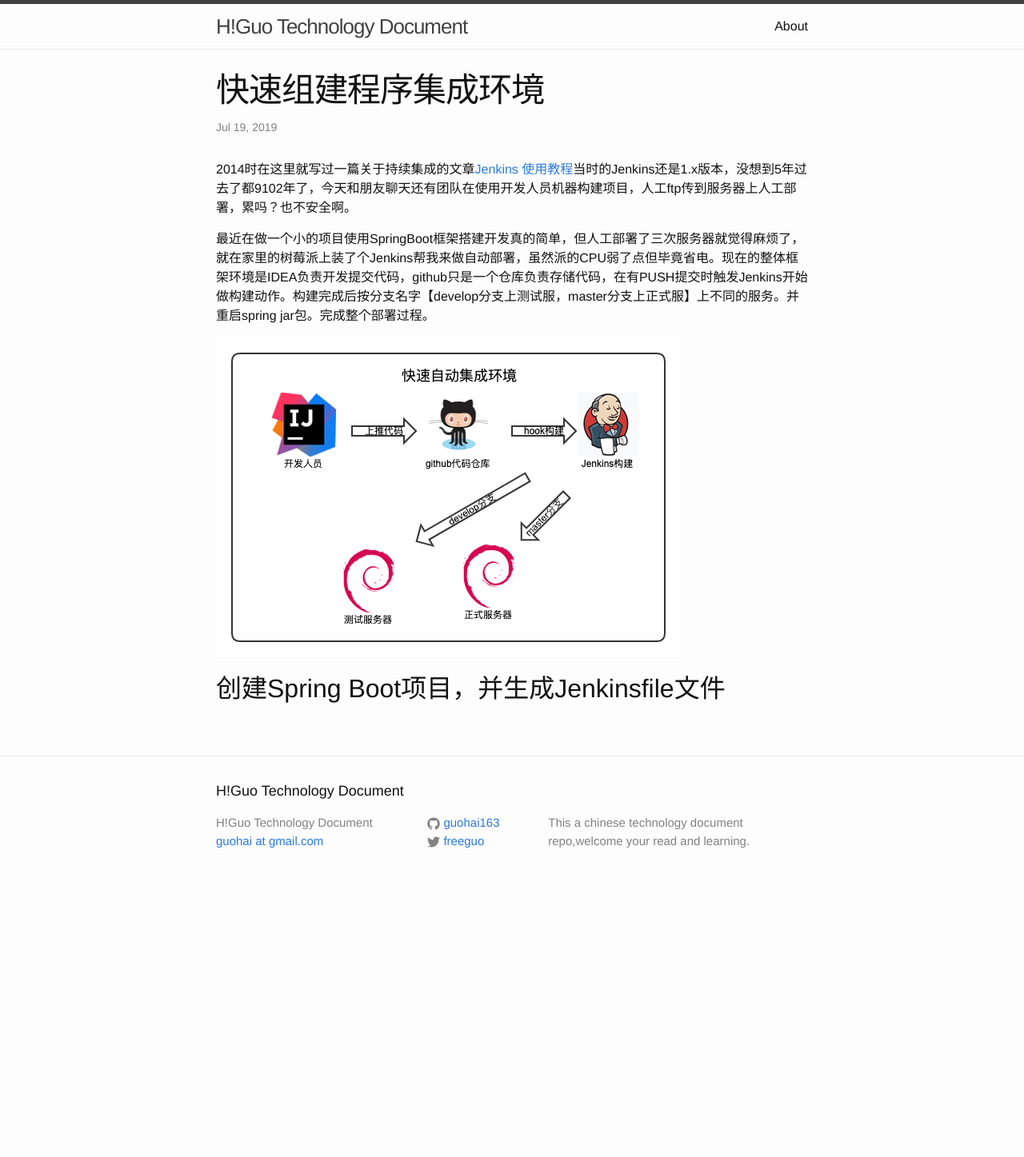
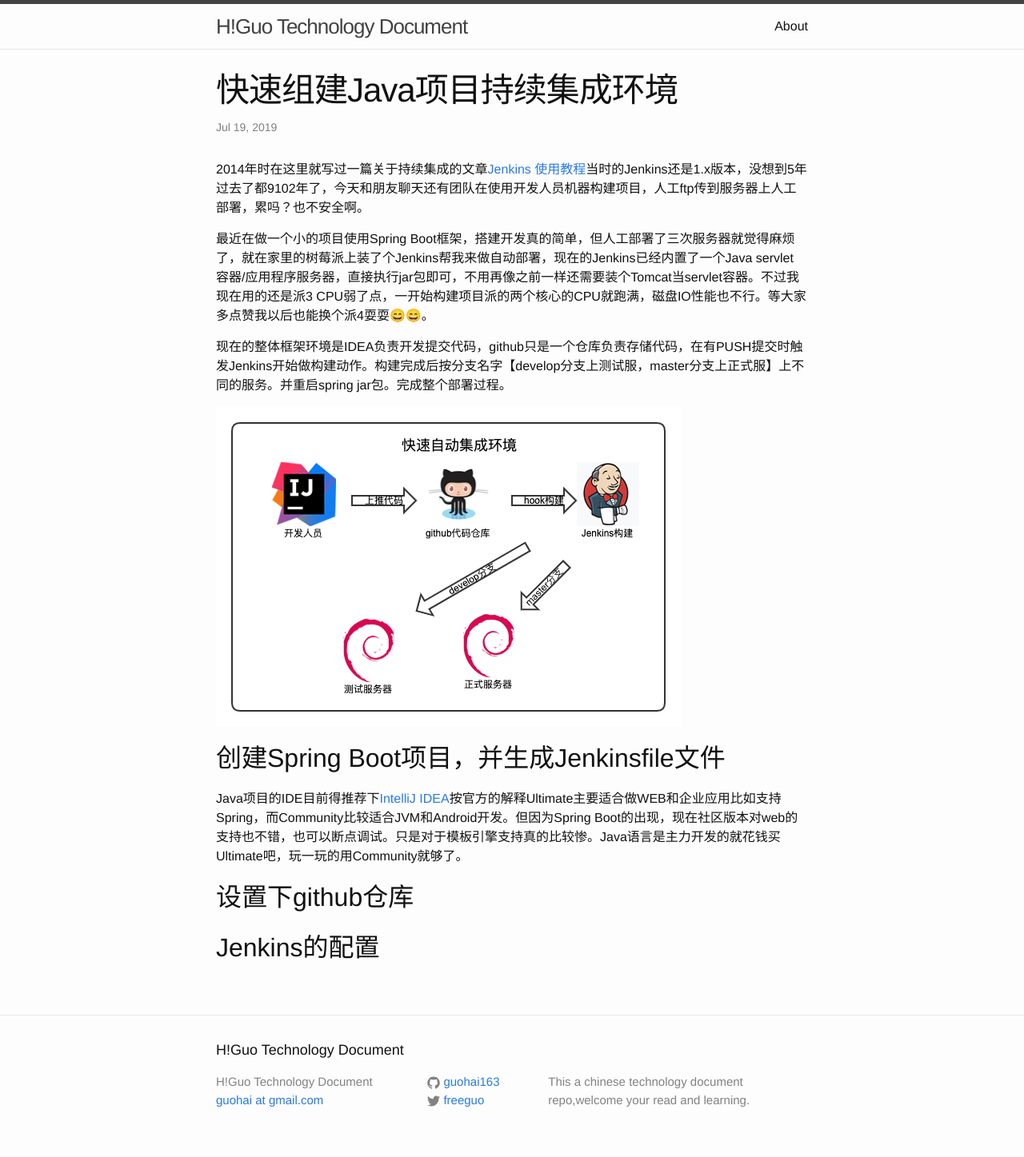
Before and after one commit to guohai163/guohai163.github.io, a Jekyll site: the page built from _posts/2019-07-22-idea-github-jenkins-debian.md, in a window 1280 px wide. Shown: the whole page at 80% size. Built offline with Jekyll 4.4.1, drawn with Linux system fonts in a browser that asks for light colours; before the commit the page ends 1123 px from its top, so only the background shows below that.

Commit message:
整理了下文章 框架

```diff
--- a/_posts/2019-07-22-idea-github-jenkins-debian.md
+++ b/_posts/2019-07-22-idea-github-jenkins-debian.md
@@ -1,13 +1,23 @@
 ---
 layout: post
-title:  "快速组建程序集成环境"
+title:  "快速组建Java项目持续集成环境"
 date:   2019-07-19 22:59:06
-categories: idea github jenkins debian CI
+categories: idea github jenkins debian CI Java
 ---
-2014时在这里就写过一篇关于持续集成的文章[Jenkins 使用教程](/java/jenkins/2014/11/14/jenkins-use-tutorial.html)当时的Jenkins还是1.x版本，没想到5年过去了都9102年了，今天和朋友聊天还有团队在使用开发人员机器构建项目，人工ftp传到服务器上人工部署，累吗？也不安全啊。
+2014年时在这里就写过一篇关于持续集成的文章[Jenkins 使用教程](/java/jenkins/2014/11/14/jenkins-use-tutorial.html)当时的Jenkins还是1.x版本，没想到5年过去了都9102年了，今天和朋友聊天还有团队在使用开发人员机器构建项目，人工ftp传到服务器上人工部署，累吗？也不安全啊。
 
-最近在做一个小的项目使用SpringBoot框架搭建开发真的简单，但人工部署了三次服务器就觉得麻烦了，就在家里的树莓派上装了个Jenkins帮我来做自动部署，虽然派的CPU弱了点但毕竟省电。现在的整体框架环境是IDEA负责开发提交代码，github只是一个仓库负责存储代码，在有PUSH提交时触发Jenkins开始做构建动作。构建完成后按分支名字【develop分支上测试服，master分支上正式服】上不同的服务。并重启spring jar包。完成整个部署过程。
+最近在做一个小的项目使用Spring Boot框架，搭建开发真的简单，但人工部署了三次服务器就觉得麻烦了，就在家里的树莓派上装了个Jenkins帮我来做自动部署，现在的Jenkins已经内置了一个Java servlet 容器/应用程序服务器，直接执行jar包即可，不用再像之前一样还需要装个Tomcat当servlet容器。不过我现在用的还是派3 CPU弱了点，一开始构建项目派的两个核心的CPU就跑满，磁盘IO性能也不行。等大家多点赞我以后也能换个派4耍耍😄😄。
+
+现在的整体框架环境是IDEA负责开发提交代码，github只是一个仓库负责存储代码，在有PUSH提交时触发Jenkins开始做构建动作。构建完成后按分支名字【develop分支上测试服，master分支上正式服】上不同的服务。并重启spring jar包。完成整个部署过程。
 
 ![flow](http://blog.guohai.org/doc-pic/2019-07/flow_chart.png)
 
 ## 创建Spring Boot项目，并生成Jenkinsfile文件
+Java项目的IDE目前得推荐下[IntelliJ IDEA](https://www.jetbrains.com/idea/)按官方的解释Ultimate主要适合做WEB和企业应用比如支持Spring，而Community比较适合JVM和Android开发。但因为Spring Boot的出现，现在社区版本对web的支持也不错，也可以断点调试。只是对于模板引擎支持真的比较惨。Java语言是主力开发的就花钱买Ultimate吧，玩一玩的用Community就够了。
+
+
+
+## 设置下github仓库
+
+
+## Jenkins的配置
```
Also changed, not shown: README.md.
